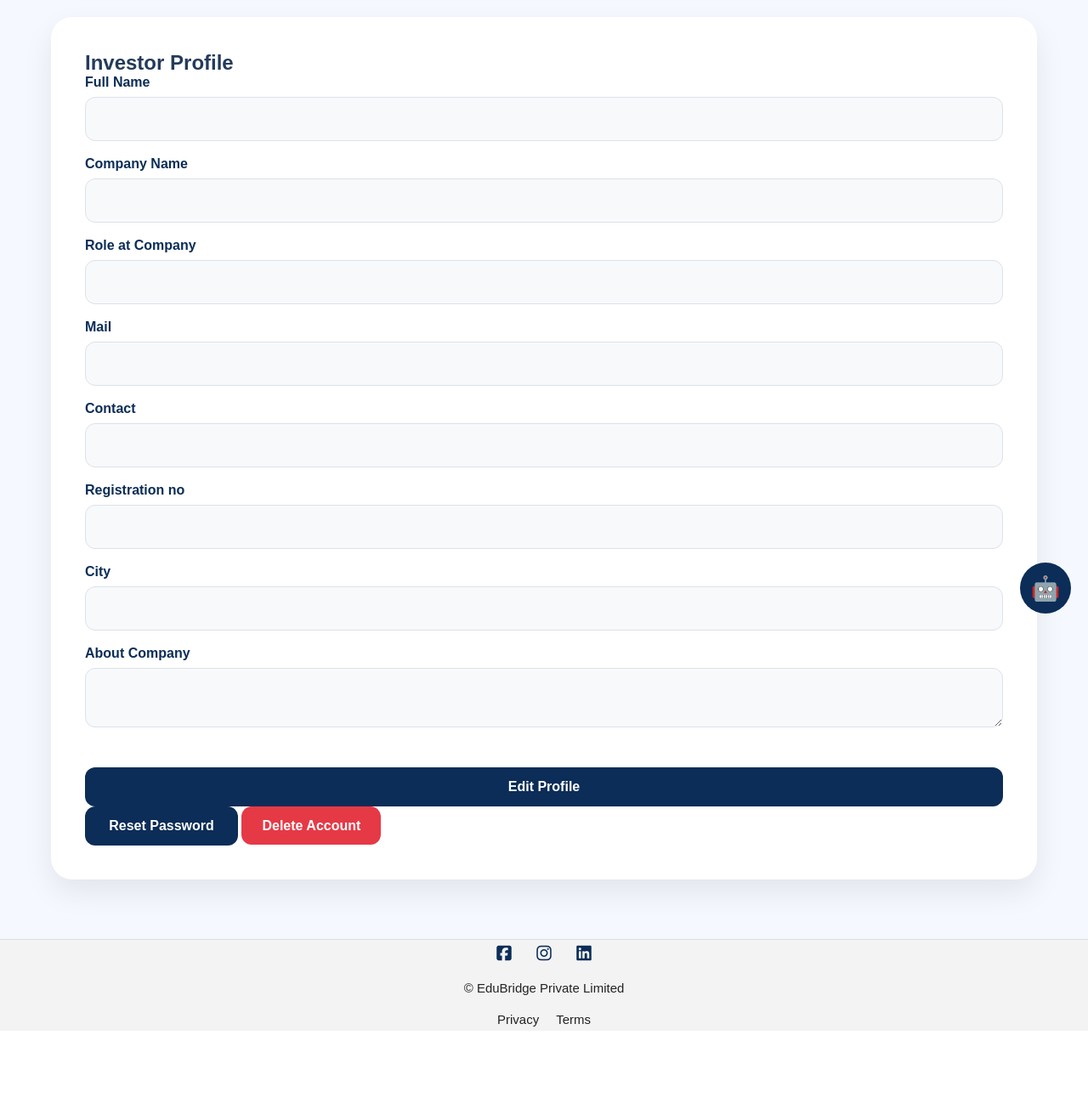
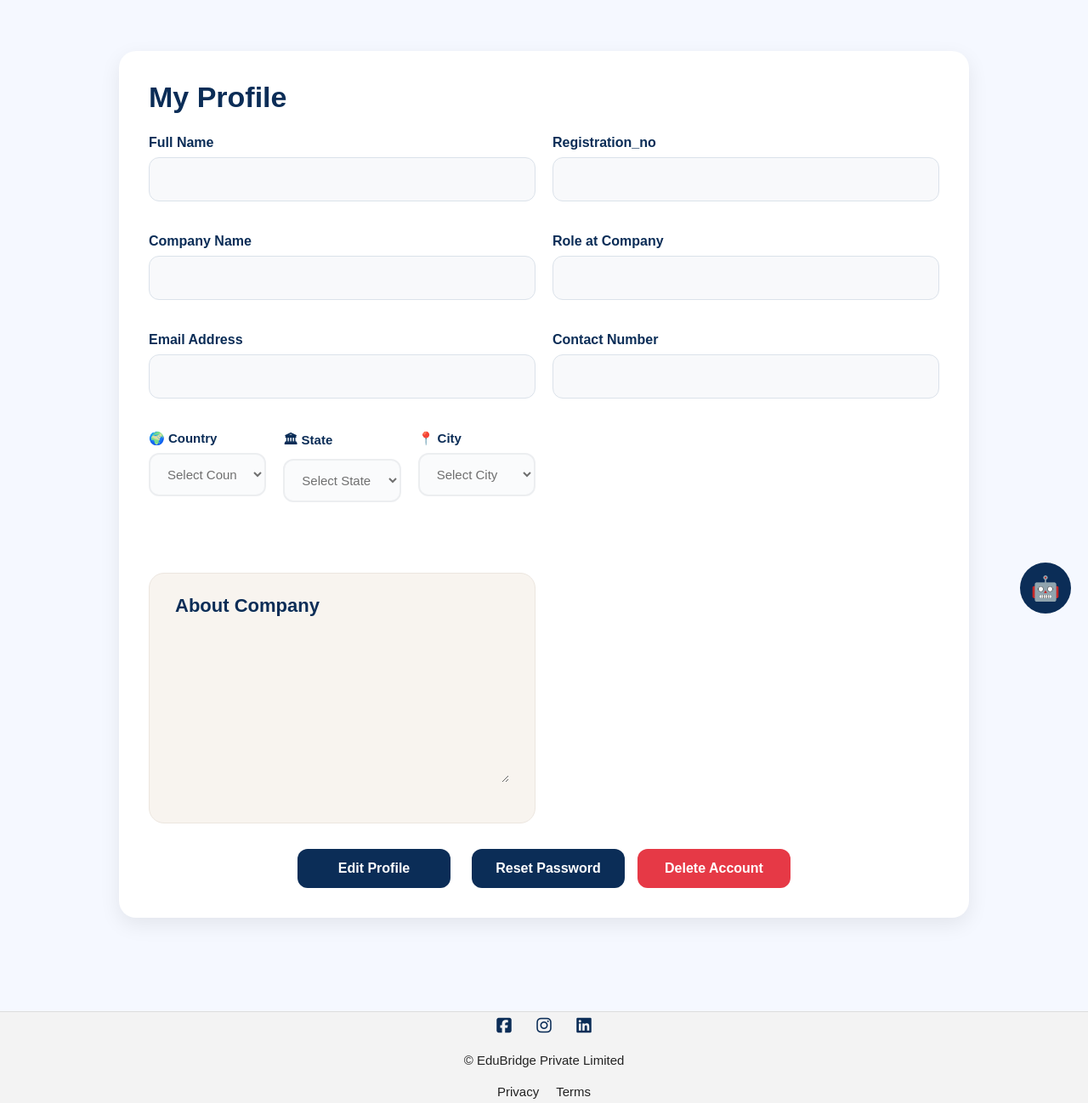
Before and after one commit to ShrustisGit/EduBridge, a Flask app: template templates/investor_profile.html in a window 1280 px wide. Shown: the part 58-1356 px from the top of the page at 85% size. Before the commit the page ends 1266 px from the top, so only its background shows below. Run offline with Flask 3, Linux system fonts and the light colour scheme; the template is opened without the code that fills it, so the values that code supplies are empty; some libraries are stand-ins or nearby versions.

Commit message:
Update investor_profile.html

```diff
--- a/templates/investor_profile.html
+++ b/templates/investor_profile.html
@@ -2,70 +2,132 @@
 
 {% block content %}
 
-<div class="project-card">
+<div class="profile-card">
 
 <form method="POST">
 
-<h2 class="myprofile">Investor Profile</h2>
-<label class="form-label">Full Name</label>
+    <h2 class="myprofile">My Profile</h2>
+
+    <div class="profile-grid">
+
+    <div class="profile-field">
+        <label>Full Name</label>
         <input type="text"
                name="name"
-       value="{{ investor.name }}"
+               value="{{investor.name }}"
                disabled
                class="edit-field">
+    </div>
 
-<label class="form-label">Company Name</label>
+    <div class="profile-field">
+        <label>Registration_no</label>
+        <input type="text"
+               name="registration_no"
+               value="{{ investor.registration_no }}"
+               disabled
+               class="edit-field">
+    </div>
+
+     <div class="profile-field">
+        <label>Company Name</label>
         <input type="text"
                name="company_name"
-       value="{{ investor.company_name }}"
+               value="{{investor.company_name }}"
                disabled
                class="edit-field">
+    </div>
 
-<label class="form-label">Role at Company</label>
+    <div class="profile-field">
+        <label>Role at Company</label>
         <input type="text"
                name="role"
                value="{{ investor.role_at_company }}"
                disabled
                class="edit-field">
+    </div>
 
-<label class="form-label">Mail</label>
+
+    <div class="profile-field">
+        <label>Email Address</label>
         <input type="email"
+               name="email"
                value="{{ investor.email }}"
                disabled
                class="edit-field">
+    </div>
 
-<label class="form-label">Contact</label>
+    <div class="profile-field">
+        <label>Contact Number</label>
         <input type="text"
                name="contact"
                value="{{ investor.contact }}"
                disabled
                class="edit-field">
+    </div>
 
-<label class="form-label">Registration no</label>
-<input type="text"
-       name="registration_no"
-       value="{{ investor.registration_no }}"
+
+
+   <div class="location-row">
+
+    <div class="profile-group">
+        <label>🌍 Country</label>
+        <select id="country"
+                name="country"
+                value="{{ investor.country }}"
                 disabled
-       class="edit-field">
+               class="edit-field"
+                onchange="loadStates()">
+            <option value="">Select Country</option>
+            <option value="India">India</option>
+            <option value="USA">USA</option>
+        </select>
+    </div>
 
-<label class="form-label">City</label>
-<input type="text"
+    <div class="profile-group">
+        <label>🏛 State</label>
+        <select id="state"
+                name="state"
+                value="{{ investor.state }}"
+                disabled
+               class="edit-field"
+                onchange="loadCities()">
+            <option value="">Select State</option>
+            <option value="India">India</option>
+            <option value="USA">USA</option>
+        </select>
+    </div>
+ <div class="profile-group">
+        <label>📍 City</label>
+        <select id="city"
                 name="city"
                 value="{{ investor.city }}"
                 disabled
                class="edit-field">
+            <option value="">Select City</option>
+        </select>
+    </div>
 
-<label class="form-label">About Company</label>
+</div><br>
+   <div class="about-card">
+
+    <label class="about-title">
+        About Company
+    </label>
+
     <textarea
         name="about_company"
-       class="edit-field"
+        id="aboutCompany"
+        class="about-text edit-field"
         disabled>{{ investor.about_company }}</textarea>
 
-<div class="profile-btns">
+</div>
+
+</div>
+    <div class="profile-actions">
 
     <button type="button"
             id="editBtn"
-            class="save-btn"
+            class="edit-btn"
             onclick="enableEdit()">
         Edit Profile
     </button>
@@ -78,7 +140,7 @@
     </button>
 
     <a href="/investor-reset-password"
-       class="reset-btn save-btn">
+       class="reset-btn">
        Reset Password
     </a>
 
@@ -95,23 +157,120 @@
 </div>
 
 <script>
-
 function enableEdit(){
 
-    let fields =
-        document.querySelectorAll('.edit-field');
+    let fields = document.querySelectorAll('.edit-field');
 
     fields.forEach(function(field){
-
-        if(field.name){
         field.removeAttribute('disabled');
-        }
-
     });
 
     document.getElementById('editBtn').style.display='none';
     document.getElementById('saveBtn').style.display='inline-block';
 }
+</script>
+<script>
+
+const data = {
+
+    India: {
+
+        Maharashtra: [
+            "Mumbai",
+            "Pune",
+            "Nagpur",
+            "Solapur"
+        ],
+
+        Karnataka: [
+            "Bangalore",
+            "Mysore",
+            "Hubli"
+        ],
+
+        Gujarat: [
+            "Ahmedabad",
+            "Surat",
+            "Vadodara"
+        ]
+
+    },
+
+    USA: {
+
+        California: [
+            "Los Angeles",
+            "San Diego",
+            "San Francisco"
+        ],
+
+        Texas: [
+            "Houston",
+            "Dallas",
+            "Austin"
+        ]
+
+    }
+
+};
+
+function loadStates(){
+
+    let country =
+        document.getElementById("country").value;
+
+    let state =
+        document.getElementById("state");
+
+    let city =
+        document.getElementById("city");
+
+    state.innerHTML =
+        '<option value="">Select State</option>';
+
+    city.innerHTML =
+        '<option value="">Select City</option>';
+
+    if(country){
+
+        for(let s in data[country]){
+
+            state.innerHTML +=
+            `<option value="${s}">
+                ${s}
+            </option>`;
+        }
+
+    }
+}
+
+function loadCities(){
+
+    let country =
+        document.getElementById("country").value;
+
+    let state =
+        document.getElementById("state").value;
+
+    let city =
+        document.getElementById("city");
+
+    city.innerHTML =
+        '<option value="">Select City</option>';
+
+    if(country && state){
+
+        data[country][state].forEach(function(c){
+
+            city.innerHTML +=
+            `<option value="${c}">
+                ${c}
+            </option>`;
+
+        });
+
+    }
+}
 
 </script>
 
```
Lines whose indentation alone changed are shown as unchanged.
